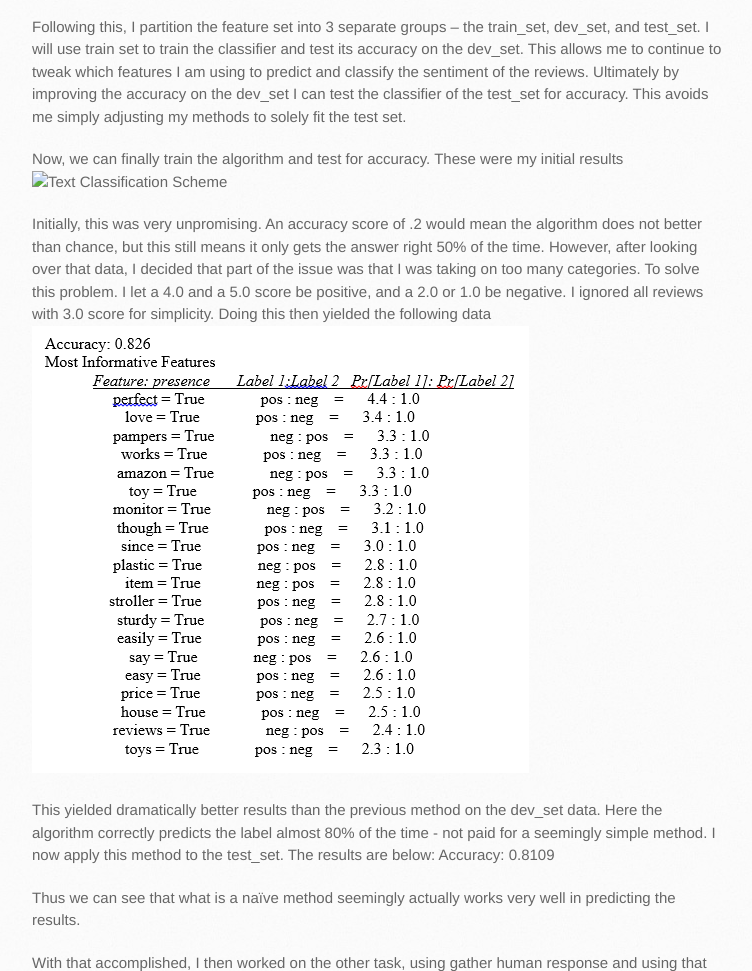
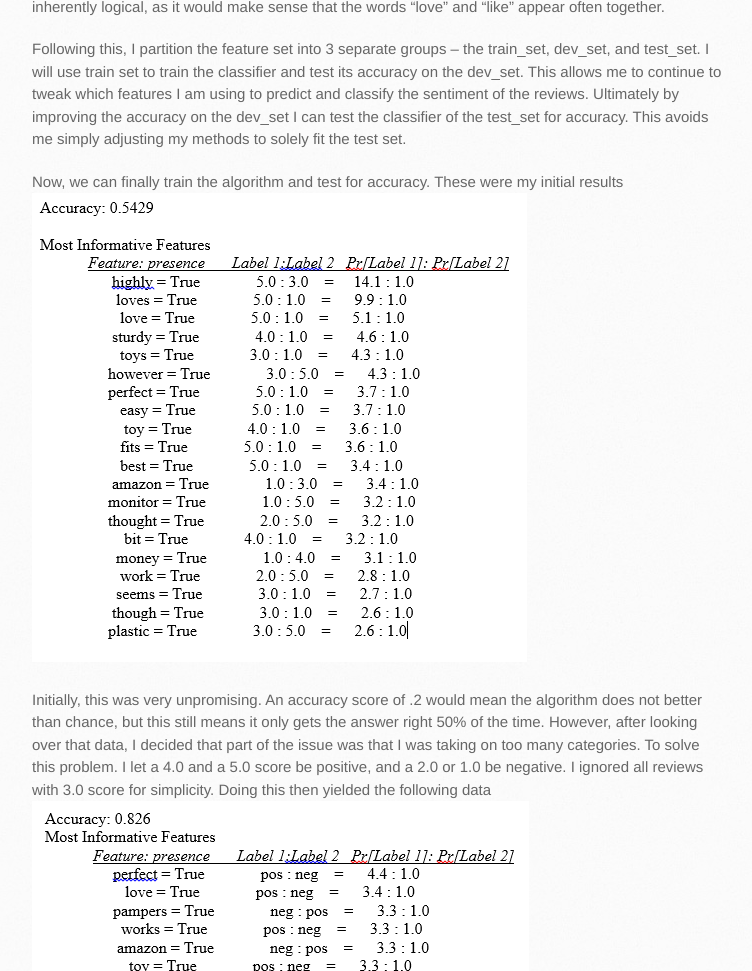
Before and after one commit to shulmanbrent/Amazon-Reviews-Semantic-Analysis, a plain HTML site: page index.html in a window 1280 px wide. Shown: the part 3905-4876 px from the top of the page, without its empty margins (138-890 px from the left). Drawn offline with Linux system fonts and the light colour scheme.

Commit message:
Update index.html

```diff
--- a/index.html
+++ b/index.html
@@ -54,9 +54,9 @@
 
 <p>With this in mind, I decide to focus on just reviews of “Baby” products. After talking with many other people, I determined that a topic that many people are interested in hearing other’s opinions on in “Baby” products. The transition from to motherhood can be very stressful for many women. I and others have observed anecdotally that mother almost always want “what is best” for their children. Often this in reference to the different types of product they will be using with their child. Many mothers are interested in the opinion of other mothers. This gives them a sense of whether they should use a product on their own baby or not. </p>
 
-<p>I decided go about researching these questions in two different ways. First I used only the given information in the dataset. Specifically, the review score and the review text given in the JSON object. An example of these objects can be see below:<img src="./images/pic json.PNG" alt="Text Classification Scheme"></p>
+<p>I decided go about researching these questions in two different ways. First I used only the given information in the dataset. Specifically, the review score and the review text given in the JSON object. An example of these objects can be see below:<br><img src="./images/pic json.PNG" alt="Text Classification Scheme"></p>
 
-<p>Then secondly I used a crowdsourcing method to help me categorize the text. The basic model for how I will be tackling this research is best illustrated by the picture on the next page:<img src="http://www.nltk.org/images/supervised-classification.png" alt="Text Classification Scheme"></p>
+<p>Then secondly I used a crowdsourcing method to help me categorize the text. The basic model for how I will be tackling this research is best illustrated by the picture on the next page:<br><img src="http://www.nltk.org/images/supervised-classification.png" alt="Text Classification Scheme"></p>
 
 <p>For the first part of the research project, the inputs were the reviews of the products contained in the Baby.gz file. Using a method called parse given by SNAP, I am able to access a list of the reviews and their properties in the form of a dictionary. This allowed me to pull out only specific and pertinent information about each of the reviews. In this case, only review score and the review text were needed. We can then use this to help define out data. The first step is to choose our labels. These are essentially the buckets into which I am classifying the reviews. During the first iteration I chose the five possible review values to be the labels 1.0  5.0. As you will see below this was a bit ambitious.</p>
 
@@ -65,17 +65,17 @@
 <p>I then created featureExtractor.py to parse the given review text into just its constituent words. I make sure not to include digits, as well as remove any punctuation from the strings. This method however also removes a feature that is possible semantically telling. Often increase punctuation (ex: exclamation points) could make it more likely that a review fits into one category or another. While I have simply chosen to look at each word individually, often the syntax and of sentences and phrases if often important. This can be analyzed, but I have chosen not to do this for this project because it can be very complicated. </p>
 
 <p>Now that I had the feature and the label matched up appropriately, we have something of the following form:
-<img src="./images/pic 4.PNG" alt="Text Classification Scheme"></p>
+<br><img src="./images/pic 4.PNG" alt="Text Classification Scheme"></p>
 
-<p>Once this is done for all 187,000 items in the review dataset, I can then use a machine learning algorithm to help build a model to predict the sentiment of a previously unseen review. For this project I have chosen to use Naïve Bayes because of the ease by which I can build a Naïve Bayes Classifier using NLTK. The basic formula for this method can be seen below:<img src="http://upload.wikimedia.org/math/3/1/7/3174021f44ba0d31f6ede772624c5523.png" alt="General Naive Bayes Formula"></p>
+<p>Once this is done for all 187,000 items in the review dataset, I can then use a machine learning algorithm to help build a model to predict the sentiment of a previously unseen review. For this project I have chosen to use Naïve Bayes because of the ease by which I can build a Naïve Bayes Classifier using NLTK. The basic formula for this method can be seen below:<br><img src="http://upload.wikimedia.org/math/3/1/7/3174021f44ba0d31f6ede772624c5523.png" alt="General Naive Bayes Formula"></p>
 
 <p>The naivety of the Naïve Bayes comes from the assumption that the probability of the any particular feature being true is independent of any other particular feature being true. This is obviously not inherently logical, as it would make sense that the words “love” and “like” appear often together. </p>
 
 <p>Following this, I partition the feature set into 3 separate groups – the train_set, dev_set, and test_set. I will use train set to train the classifier and test its accuracy on the dev_set. This allows me to continue to tweak which features I am using to predict and classify the sentiment of the reviews. Ultimately by improving the accuracy on the dev_set I can test the classifier of the test_set for accuracy. This avoids me simply adjusting my methods to solely fit the test set.</p>
 
-<p>Now, we can finally train the algorithm and test for accuracy. These were my initial results<img src=",/images/pic 1.PNG" alt="Text Classification Scheme"></p>
+<p>Now, we can finally train the algorithm and test for accuracy. These were my initial results<br><img src="./images/pic 1.PNG" alt="Text Classification Scheme"></p>
 
-<p>Initially, this was very unpromising. An accuracy score of .2 would mean the algorithm does not better than chance, but this still means it only gets the answer right 50% of the time. However, after looking over that data, I decided that part of the issue was that I was taking on too many categories. To solve this problem. I let a 4.0 and a 5.0 score be positive, and a 2.0 or 1.0 be negative. I ignored all reviews with 3.0 score for simplicity. Doing this then yielded the following data<img src="./images/pic 2.PNG" alt="Text Classification Scheme"></p>
+<p>Initially, this was very unpromising. An accuracy score of .2 would mean the algorithm does not better than chance, but this still means it only gets the answer right 50% of the time. However, after looking over that data, I decided that part of the issue was that I was taking on too many categories. To solve this problem. I let a 4.0 and a 5.0 score be positive, and a 2.0 or 1.0 be negative. I ignored all reviews with 3.0 score for simplicity. Doing this then yielded the following data<br><img src="./images/pic 2.PNG" alt="Text Classification Scheme"></p>
 
 <p>This yielded dramatically better results than the previous method on the dev_set data. Here the algorithm correctly predicts the label almost 80% of the time - not paid for a seemingly simple method. I now apply this method to the test_set. The results are below:
 Accuracy: 0.8109</p>
@@ -83,7 +83,7 @@ Accuracy: 0.8109</p>
 <p>Thus we can see that what is a naïve method seemingly actually works very well in predicting the results.</p>
 
 <p>With that accomplished, I then worked on the other task, using gather human response and using that as a classifications scheme. I was pointed by a colleague to Mechanical Turk. This site, run by Amazon, allows you to get data for Human Intelligence Tasks, like deciding the sentiment of a review. I paid for over 1000 reviews to be analyzed by this service and was then able to utilize the data in a similar way as above. Here is had to also use neutral as a category as that is what I specified when I gave Mechanical Turk the data.
-<img src="./images/pic 3.PNG" alt="Text Classification Scheme"></p>
+<br><img src="./images/pic 3.PNG" alt="Text Classification Scheme"></p>
 
 <p>As we can see we have a lower rate of accuracy, as well as different most informative features. However, these features are more divisive in their probabilities of the outcomes. This is likely due to the smaller sample size. This data could then be applied to the rest of the set of reviews. In my attempt to do this, my computer shut down multiple times so I was unable to yield any results.</p>
 
```
